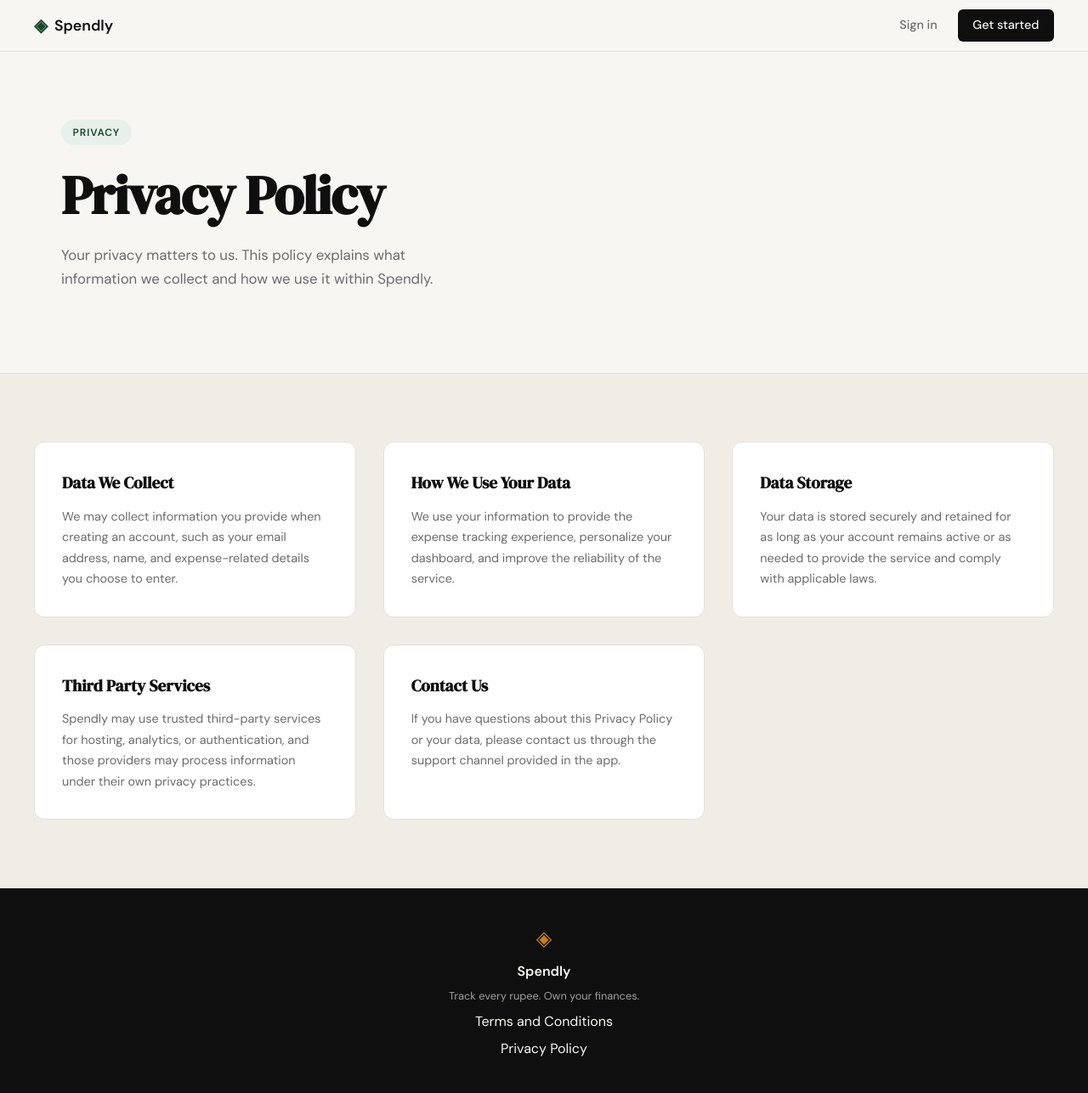
After one commit to ShreyasPatel2404/spendly, a Flask app: page /privacy in a window 1280 px wide. The commit adds this page. Shown: the whole page at 85% size. Run offline with Flask 3, Linux system fonts and the light colour scheme.

Commit message:
landing: add privacy policy page and route

```diff
--- a/app.py
+++ b/app.py
@@ -25,6 +25,11 @@ def login():
 @app.route("/terms")
 def terms():
     return render_template("terms.html")
+
+
+@app.route("/privacy")
+def privacy():
+    return render_template("privacy.html")
 
 
 # ------------------------------------------------------------------ #
--- a/templates/base.html
+++ b/templates/base.html
@@ -35,7 +35,7 @@
             <span class="footer-name">Spendly</span>
             <p class="footer-copy">Track every rupee. Own your finances.</p>
                 <a href="/terms">Terms and Conditions</a>
-                <a href="#">Privacy Policy</a>
+                <a href="/privacy">Privacy Policy</a>
         </div>
     </footer>
 
--- /dev/null
+++ b/templates/privacy.html
@@ -0,0 +1,40 @@
+{% extends "base.html" %}
+
+{% block title %}Spendly — Privacy Policy{% endblock %}
+
+{% block content %}
+<section class="hero">
+    <div class="hero-inner">
+        <div class="hero-badge">Privacy</div>
+        <h1 class="hero-title">Privacy Policy</h1>
+        <p class="hero-subtitle">
+            Your privacy matters to us. This policy explains what information we collect and how we use it within Spendly.
+        </p>
+    </div>
+</section>
+
+<section class="features">
+    <div class="features-inner">
+        <div class="feature-card">
+            <h3 class="feature-title">Data We Collect</h3>
+            <p class="feature-body">We may collect information you provide when creating an account, such as your email address, name, and expense-related details you choose to enter.</p>
+        </div>
+        <div class="feature-card">
+            <h3 class="feature-title">How We Use Your Data</h3>
+            <p class="feature-body">We use your information to provide the expense tracking experience, personalize your dashboard, and improve the reliability of the service.</p>
+        </div>
+        <div class="feature-card">
+            <h3 class="feature-title">Data Storage</h3>
+            <p class="feature-body">Your data is stored securely and retained for as long as your account remains active or as needed to provide the service and comply with applicable laws.</p>
+        </div>
+        <div class="feature-card">
+            <h3 class="feature-title">Third Party Services</h3>
+            <p class="feature-body">Spendly may use trusted third-party services for hosting, analytics, or authentication, and those providers may process information under their own privacy practices.</p>
+        </div>
+        <div class="feature-card">
+            <h3 class="feature-title">Contact Us</h3>
+            <p class="feature-body">If you have questions about this Privacy Policy or your data, please contact us through the support channel provided in the app.</p>
+        </div>
+    </div>
+</section>
+{% endblock %}
```
